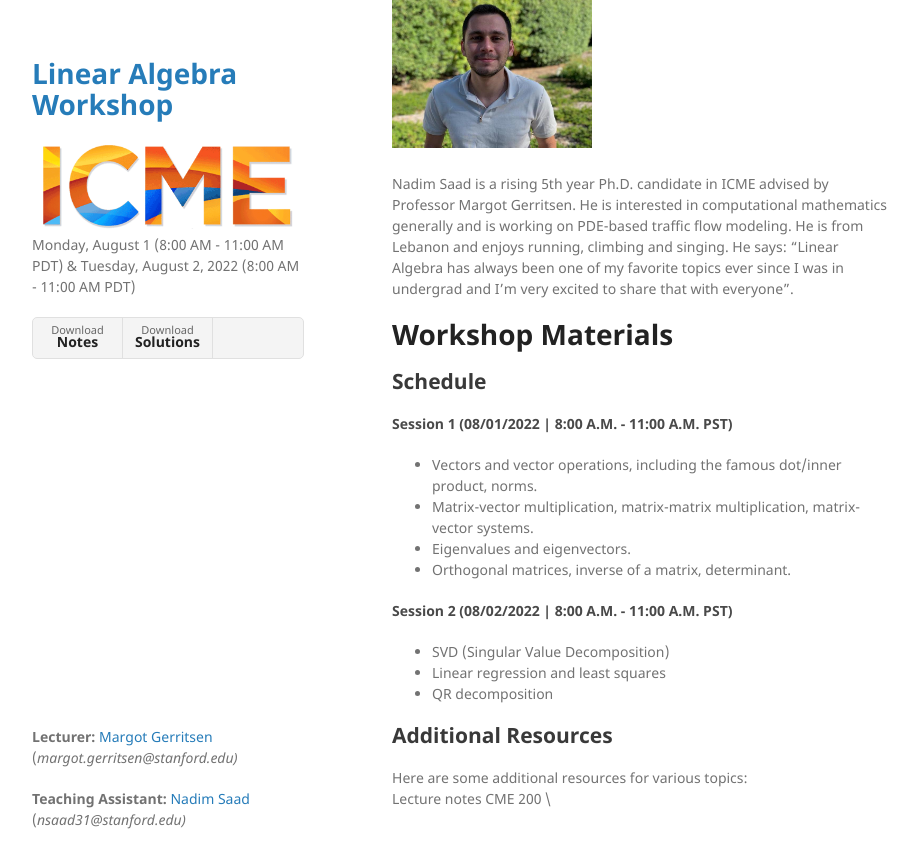
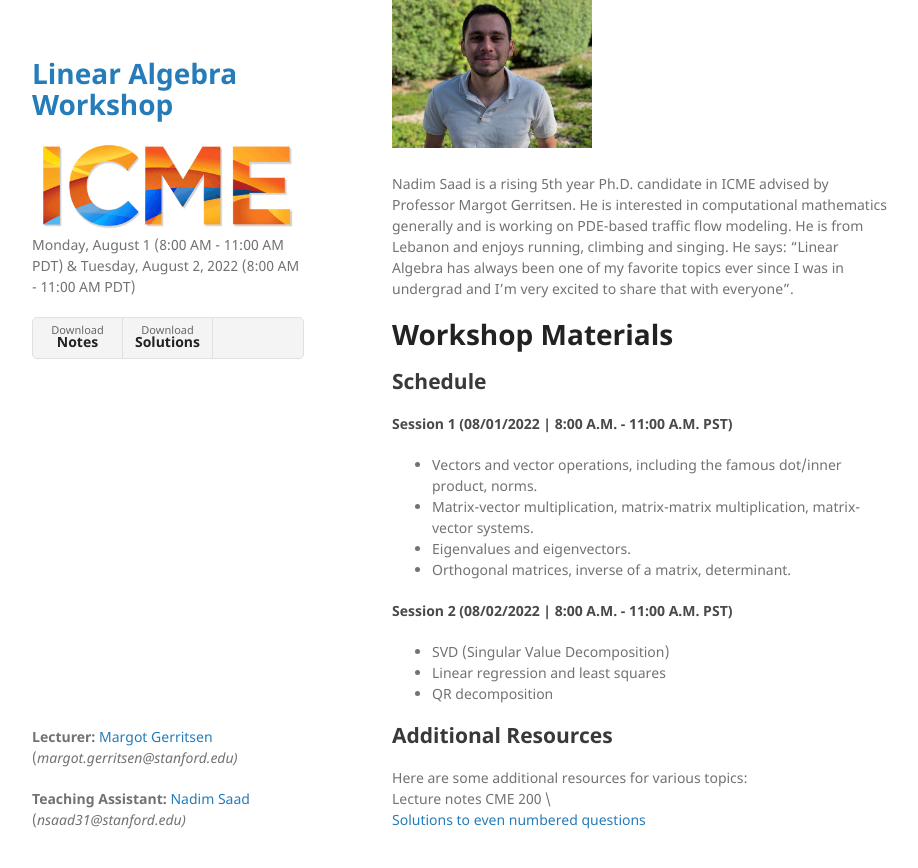
Before and after one commit to nsaad31/Linear_Algebra_ICME_Workshops_2023, a Jekyll site: the page built from index.md, in a window 1280 px wide and 900 px high, scrolled down 1299 px. Shown: the top 868 px of the window, without its empty margins (178-1096 px from the left). Built offline with Jekyll 4.4.1, drawn with Linux system fonts in a browser that asks for light colours; our own code applies the rules of GitHub Pages for plain Markdown files.

Commit message:
Update index.md

```diff
--- a/index.md
+++ b/index.md
@@ -42,3 +42,5 @@ Nadim Saad is a rising 5th year Ph.D. candidate in ICME advised by Professor Mar
 Here are some additional resources for various topics:
 \\
 Lecture notes CME 200 \\ <a href="{{ "/docs/MatrixComputationsAnswerstoEvennumberedQuestions.pdf" | relative_url }}">
+ \\
+Solutions to even numbered questions <a href="{{ "/docs/MatrixComputationsAnswerstoEvennumberedQuestions.pdf" | relative_url }}">
```
